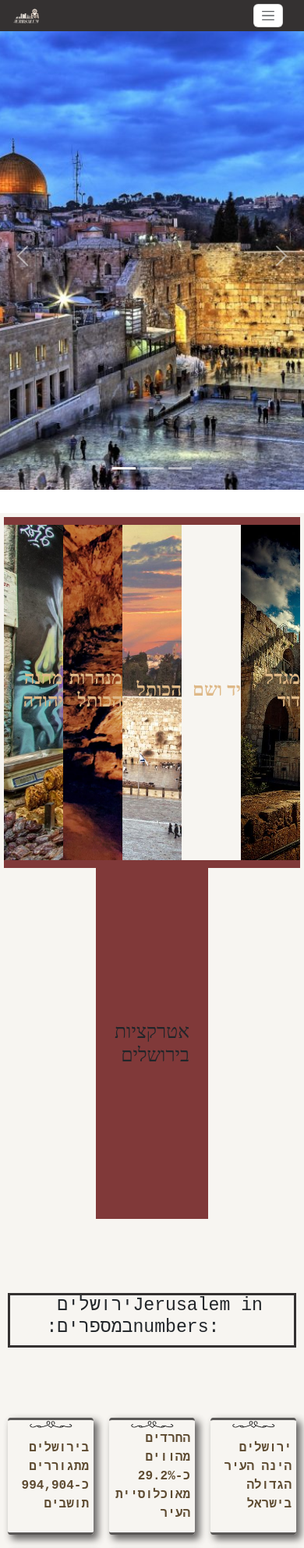
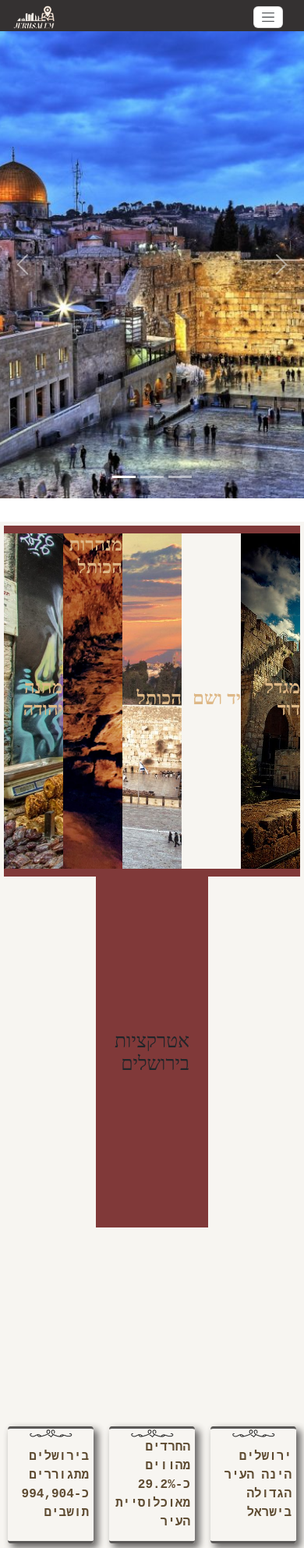
Before and after one commit to motiHaliva/Jerusalem, a plain HTML site: page Home.html in a window 390 px wide. Shown: the top 1985 px of the page at 78% size. Drawn offline with nearby package versions, Linux system fonts and the light colour scheme; a web font is replaced by a local one.

Commit message:
addFunction2

```diff
--- a/Home.html
+++ b/Home.html
@@ -155,7 +155,7 @@
         <div class="card1 myCard center"><a href="https://www.machne.co.il/" target="_blank">
             <h4>מחנה יהודה</h4>
           </a></div>
-        <div class="card2 myCard center"><a href="">
+        <div class="card2 myCard c"><a href="">
             <h4>מנהרות הכותל</h4>
           </a></div>
         <div class="card3 myCard center"><a href="">
--- a/animations.js
+++ b/animations.js
@@ -1,38 +1,38 @@
-document.addEventListener("scroll", () => {
-    const cards2 = document.querySelector(".cards1"); // בוחר את האלמנט
-    const rect = cards2.getBoundingClientRect(); // בודק את המיקום שלו יחסית למסך
+// document.addEventListener("scroll", () => {
+//     const cards2 = document.querySelector(".cards1"); // בוחר את האלמנט
+//     const rect = cards2.getBoundingClientRect(); // בודק את המיקום שלו יחסית למסך
 
-    if (rect.top < window.innerHeight && rect.bottom > 0) {
-      // אם האלמנט נכנס ל-viewport
-      cards2.classList.add("visible");
-    } else {
-      // אם האלמנט יוצא מה-viewport (אופציונלי)
-      cards2.classList.remove("visible");
-    }
-  });
+//     if (rect.top < window.innerHeight && rect.bottom > 0) {
+//       // אם האלמנט נכנס ל-viewport
+//       cards2.classList.add("visible");
+//     } else {
+//       // אם האלמנט יוצא מה-viewport (אופציונלי)
+//       cards2.classList.remove("visible");
+//     }
+//   });
 
-document.addEventListener("scroll", () => {
-    const cards2 = document.querySelector(".cards2"); // בוחר את האלמנט
-    const rect = cards2.getBoundingClientRect(); // בודק את המיקום שלו יחסית למסך
+// document.addEventListener("scroll", () => {
+//     const cards2 = document.querySelector(".cards2"); // בוחר את האלמנט
+//     const rect = cards2.getBoundingClientRect(); // בודק את המיקום שלו יחסית למסך
 
-    if (rect.top < window.innerHeight && rect.bottom > 0) {
-      // אם האלמנט נכנס ל-viewport
-      cards2.classList.add("visible");
-    } else {
-      // אם האלמנט יוצא מה-viewport (אופציונלי)
-      cards2.classList.remove("visible");
-    }
-  });
+//     if (rect.top < window.innerHeight && rect.bottom > 0) {
+//       // אם האלמנט נכנס ל-viewport
+//       cards2.classList.add("visible");
+//     } else {
+//       // אם האלמנט יוצא מה-viewport (אופציונלי)
+//       cards2.classList.remove("visible");
+//     }
+//   });
 
-document.addEventListener("scroll", () => {
-    const cards2 = document.querySelector(".jerusalem-number"); // בוחר את האלמנט
-    const rect = cards2.getBoundingClientRect(); // בודק את המיקום שלו יחסית למסך
+// document.addEventListener("scroll", () => {
+//     const cards2 = document.querySelector(".jerusalem-number"); // בוחר את האלמנט
+//     const rect = cards2.getBoundingClientRect(); // בודק את המיקום שלו יחסית למסך
 
-    if (rect.top < window.innerHeight && rect.bottom > 0) {
-      // אם האלמנט נכנס ל-viewport
-      cards2.classList.add("visible");
-    } else {
-      // אם האלמנט יוצא מה-viewport (אופציונלי)
-      cards2.classList.remove("visible");
-    }
-  });
+//     if (rect.top < window.innerHeight && rect.bottom > 0) {
+//       // אם האלמנט נכנס ל-viewport
+//       cards2.classList.add("visible");
+//     } else {
+//       // אם האלמנט יוצא מה-viewport (אופציונלי)
+//       cards2.classList.remove("visible");
+//     }
+//   });
--- a/css/Home.css
+++ b/css/Home.css
@@ -5,6 +5,7 @@ main {
     gap: 60px;
     flex-direction: column;
     margin: 0;
+    animation: slideUpY 1s ease-out;
 }
 
 .main1 {
@@ -169,6 +170,7 @@ h4:hover{
     /* בתוך המסך */
 }
 
+
 .cards3 {
     /* border: 2px solid red; */
     height: 100%;
@@ -217,5 +219,9 @@ h4:hover{
     font-size: 300%;
     display: none;
 }
+
+
 @media only screen and (max-width: 700px) {
+
+
 }
--- a/css/about.css
+++ b/css/about.css
@@ -24,7 +24,7 @@ main .container{
     border-bottom: 10px solid var(--primary_2);
 }
 h2{
-    font-weight: bold;
+    font-weight:bold;
 }
 @media screen and (max-width: 480px) {
    main .container{
--- a/css/header-footer.css
+++ b/css/header-footer.css
@@ -24,7 +24,7 @@ body{
     align-items: center;
 }
 .containerh{
-    width: 90%;
+    width: 100%;
 }
 .container{
     width: 900px;
@@ -48,10 +48,8 @@ header .container{
     justify-content: center;
 }
 .logo {
-
-
     padding: 2px;
-    width: 7%;
+    width: 7.4%;
     gap: 3px;
 }
 header img{
@@ -135,9 +133,9 @@ footer .fas, footer .fab{
     font-size: 20px;
     color: white;
 }
-/*
 
-@keyframes slideUpCarousel {
+
+/* @keyframes slideUpCarousel {
     from {
         transform: translatey(-100%);
         opacity: 0;
@@ -147,7 +145,7 @@ footer .fas, footer .fab{
         transform: translatey(0);
         opacity: 1;
     }
-} */
+}  */
 
 
  .navbar {
@@ -180,7 +178,7 @@ footer .fas, footer .fab{
     .navbar-toggler {
         background-color: white;
         margin-right: auto;
-        padding: 4px 8px;
+        padding: 3px 8px;
     }
     .navbar-toggler-icon {
         width: 20px;
@@ -206,10 +204,14 @@ footer .fas, footer .fab{
     }
 
     }
-
+    @media only screen and (max-width: 680px) {
+        .logo{
+            width: 9%;
+        }
+    }
 
 @media only screen and (max-width: 480px) {
     .logo {
-        width: 40px;
+        width: 60px;
     }
 }
```
Also changed, not shown: FAQ.html (+1 -1 lines), about.html (+1 -5 lines), contact.html (+1 -1 lines), gallery.html (+1 -1 lines).
